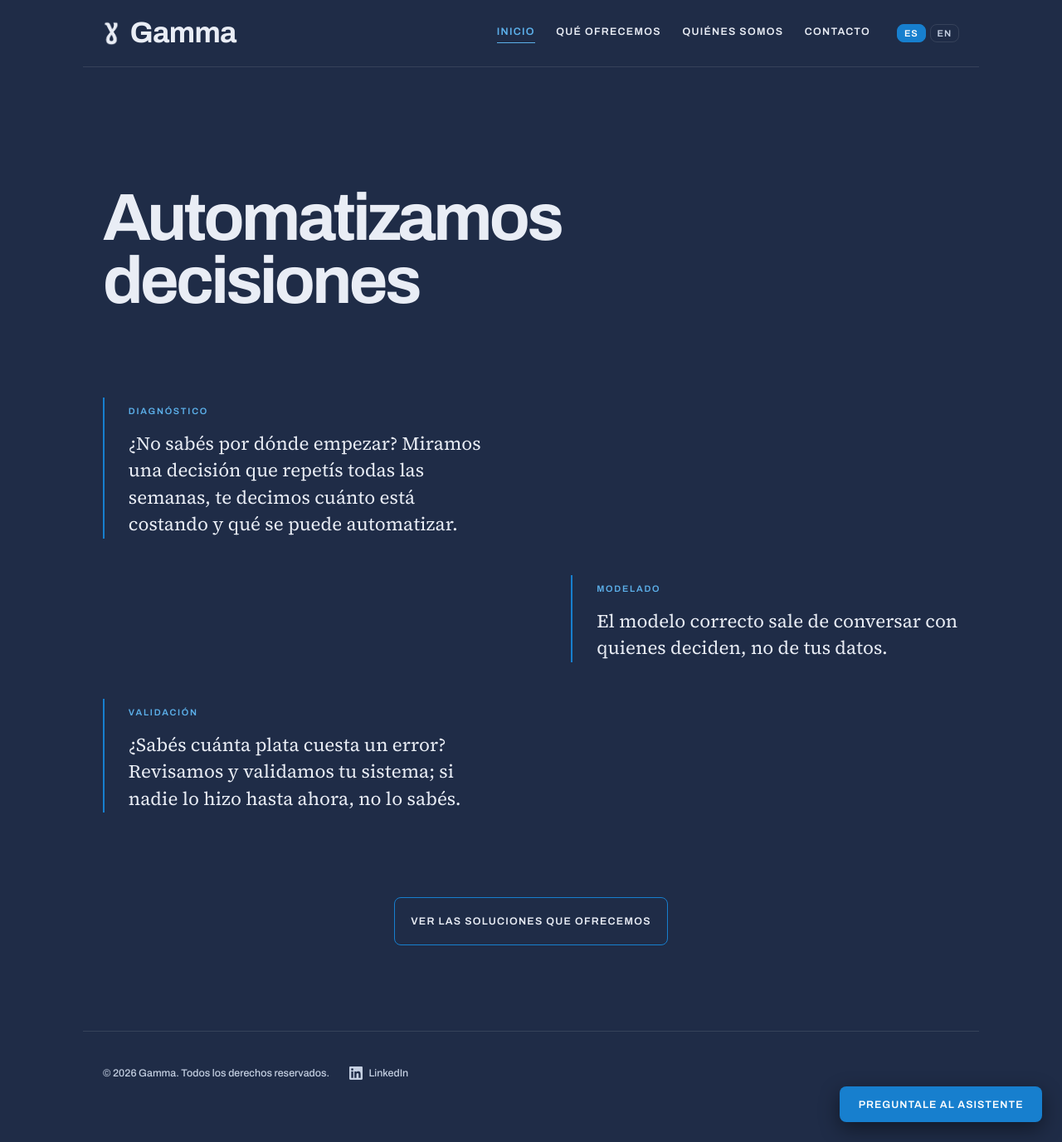
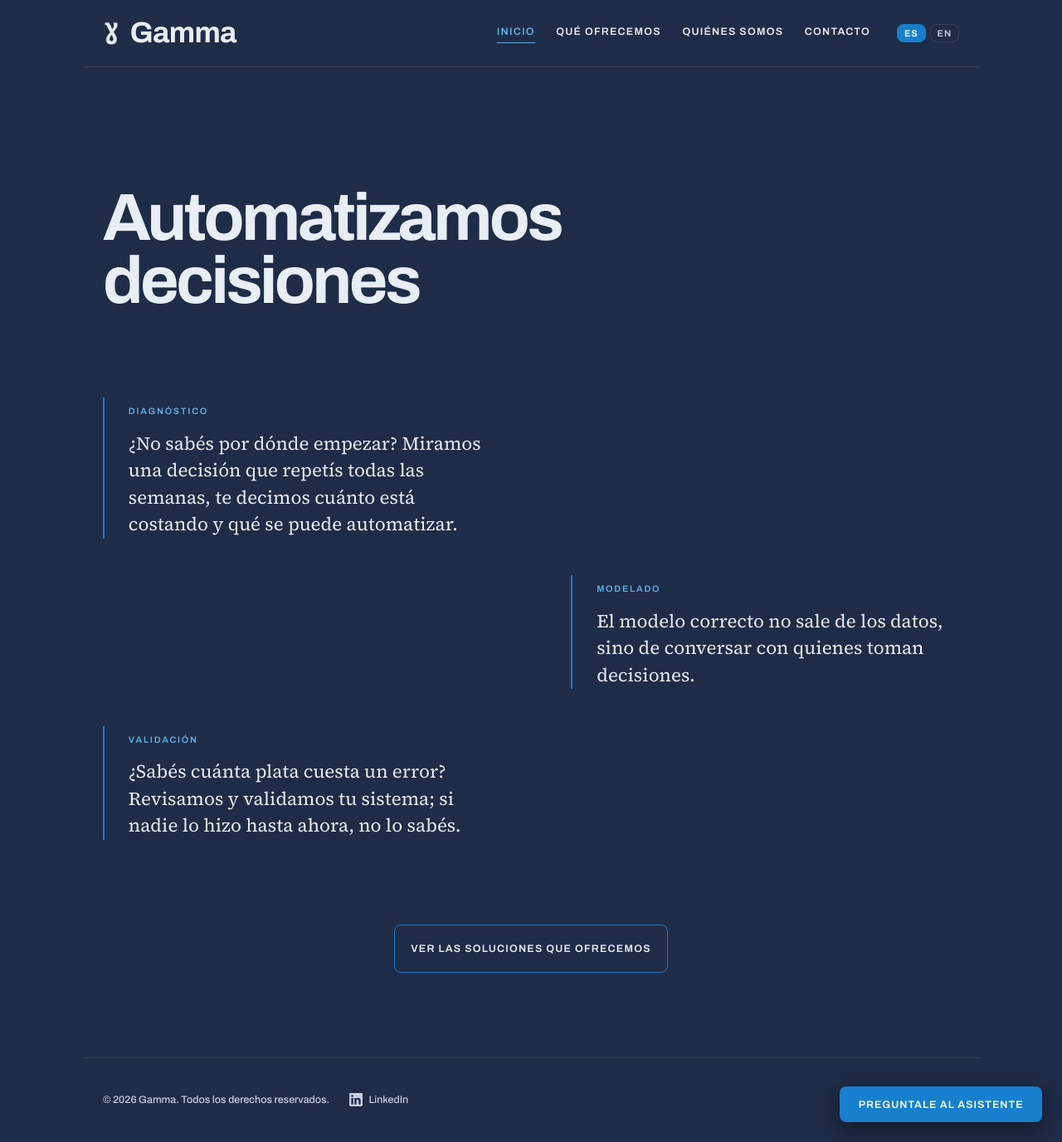
Before and after one commit to mrodriguezcartabia/fmp.github.io, a Jekyll site: the page built from index.html, in a window 1280 px wide and 1376 px high. Shown: the whole window at 83% size. Built offline with Jekyll 4.4.1, drawn with Linux system fonts in a browser that asks for light colours.

Commit message:
Modificación del segundo texto de index

```diff
--- a/index.html
+++ b/index.html
@@ -19,9 +19,9 @@ description: Construimos el modelo matemático detrás de las decisiones que tu
 
 	<article class="declaracion reveal">
 		<span class="etiqueta" data-es="Modelado" data-en="Modelling">Modelado</span>
-		<p data-es="El modelo correcto sale de conversar con quienes deciden, no de tus datos."
-		   data-en="The right model comes from talking to the people who decide, not from your data.">
-			El modelo correcto sale de conversar con quienes deciden, no de tus datos.
+		<p data-es="El modelo correcto no sale de los datos, sino de conversar con quienes toman decisiones."
+		   data-en="The right model doesn't come from the data, but from conversations with decision-makers.">
+			El modelo correcto no sale de los datos, sino de conversar con quienes toman decisiones.
 		</p>
 	</article>
 
--- a/script.js
+++ b/script.js
@@ -793,8 +793,6 @@ if (window.visualViewport) {
 		const vv = window.visualViewport;
 		document.documentElement.style.setProperty('--gw-alto', `${vv.height}px`);
 		if (panel) panel.style.top = `${vv.offsetTop}px`;
-		const titulo = document.getElementById('gw-titulo');
-		if (titulo) titulo.textContent = `${window.innerHeight} · ${Math.round(vv.height)} · ${Math.round(altoLibre)}`;
 
 		if (vv.width !== anchoBase) {
 			anchoBase = vv.width;
```
